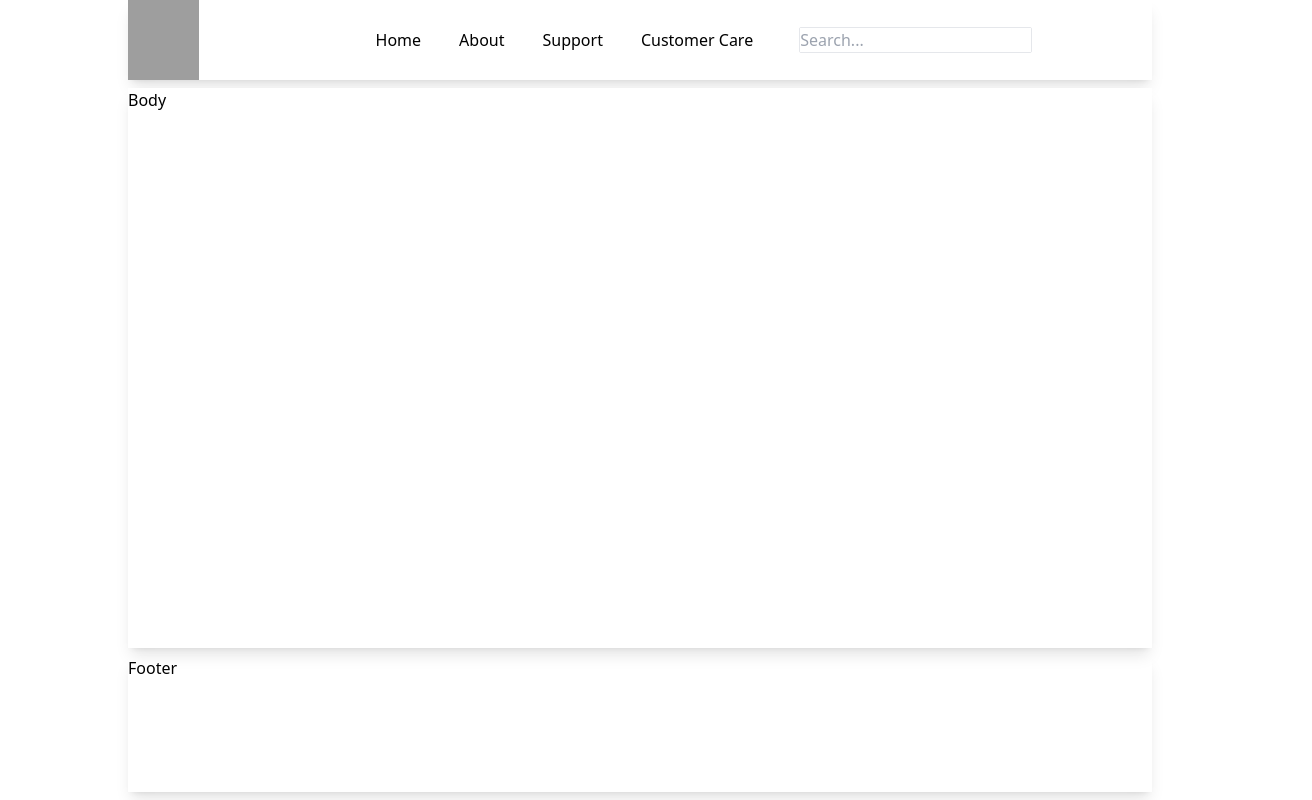
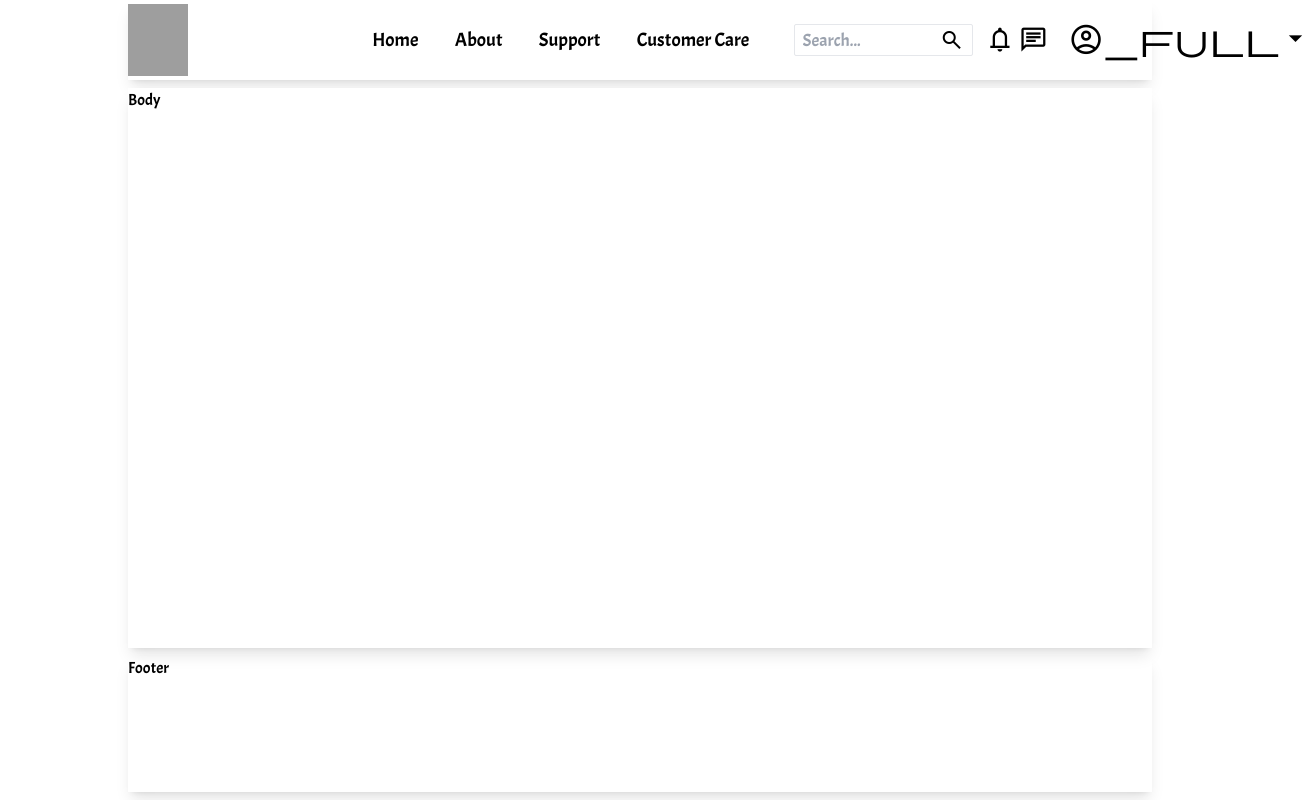
Before and after one commit to patriicke/mern-frontend, a React (Vite) app: page /home in a window 1280 px wide. Shown: the whole page, 1312 px wide, since content can reach past the window. Built offline with nearby package versions, Linux system fonts and the light colour scheme; grey boxes are pictures that could not be loaded.

Commit message:
Configuring nav bar

```diff
--- a/index.html
+++ b/index.html
@@ -4,6 +4,14 @@
     <meta charset="UTF-8" />
     <meta name="viewport" content="width=device-width, initial-scale=1.0" />
     <link rel="icon" type="image/png" href="./public/logo_only.jpg" />
+    <link rel="preconnect" href="https://fonts.googleapis.com" />
+    <link rel="preconnect" href="https://fonts.gstatic.com" crossorigin />
+    <link
+      href="https://fonts.googleapis.com/css2?family=Acme&display=swap"
+      rel="stylesheet"
+    />
+    <link rel="stylesheet" href="https://fonts.googleapis.com/css2?family=Material+Symbols+Outlined:opsz,wght,FILL,GRAD@20..48,100..700,0..1,-50..200" />
+
     <title>Mern App</title>
   </head>
   <body>
--- a/src/Components/HOME/home.jsx
+++ b/src/Components/HOME/home.jsx
@@ -2,29 +2,54 @@ import React from "react";
 import Logo from "./../../../public/logo_only.jpg";
 import axios from "../../axios/axios";
 
+
 export default function Home() {
+  function styleUserInfo() {
+    console.log("Clicked")
+    return "block";
+  }
   return (
     <div className="bg-white h-[100vh] lg:w-[80%]  flex flex-col gap-2 items-center m-auto sm:w-[100%]">
       <div className="bg-white-100 h-[10%] w-[100%] flex justify-between shadow-lg gap-2 ">
         <div className="h-[100%] w-[20%]  flex items-center ">
-          <img src={Logo} className="w-[35%] h-[100%] bg-white" />
+          <img src={Logo} className="w-[30%] h-[90%] bg-white" />
         </div>
         <div className="h-[100%] w-[45%] flex justify-evenly items-center">
-          <div className="">Home</div>
-          <div className="">About</div>
-          <div className="">Support</div>
-          <div className="">Customer Care</div>
+          <div className="text-[1.2em]">Home</div>
+          <div className="text-[1.2em]">About</div>
+          <div className="text-[1.2em]">Support</div>
+          <div className="text-[1.2em]">Customer Care</div>
         </div>
-        <div className="h-[100%] w-[35%] flex items-center">
-          <div className="border rounded-sm flex">
-            <form >
-              <input type="text" placeholder="Search..." />
-              <button type="submit"></button>
+        <div className="h-[100%] w-[35%] flex items-center gap-2">
+          <div className="border rounded-sm flex w-[50%] h-[40%] ">
+            <form className="flex items-center justify-between w-full h-full px-2 ">
+              <input
+                type="text"
+                placeholder="Search..."
+                className="outline-none text-[1.1em] w-[90%] "
+              />
+              <button type="submit" className="flex items-center ">
+                <span className="material-symbols-outlined">search</span>
+              </button>
             </form>
           </div>
-          <div></div>
-          <div></div>
-          <div></div>
+          <div className="w-[20%] flex justify-evenly ">
+            <span className="material-symbols-outlined text-[1.8em]">
+              notifications
+            </span>
+            <span className="material-symbols-outlined text-[1.8em]">chat</span>
+          </div>
+          <div className="w-[10%] flex flex-col px-2">
+            <div className="relative">
+              <div className="flex ">
+                <span className="material-symbols-outlined text-[2.2em] ">
+                  account_circle_full
+                </span>
+                <span className="material-symbols-outlined  text-[2em] hover:cursor-pointer " onClick={styleUserInfo}>arrow_drop_down</span>
+              </div>
+              <div className="absolute h-[20em] bg-blue-400 w-[11.5em] left-[-3em] top-[2.5em] hidden" style={{display: styleUserInfo}}></div>
+            </div>
+          </div>
         </div>
       </div>
       <div className="bg-white h-[70%] w-[100%]  shadow-lg">
--- a/src/index.css
+++ b/src/index.css
@@ -2,3 +2,7 @@
 @tailwind components;
 @tailwind utilities;
 @tailwind variants;
+
+* {
+  font-family: "Acme", sans-serif;
+}
```
